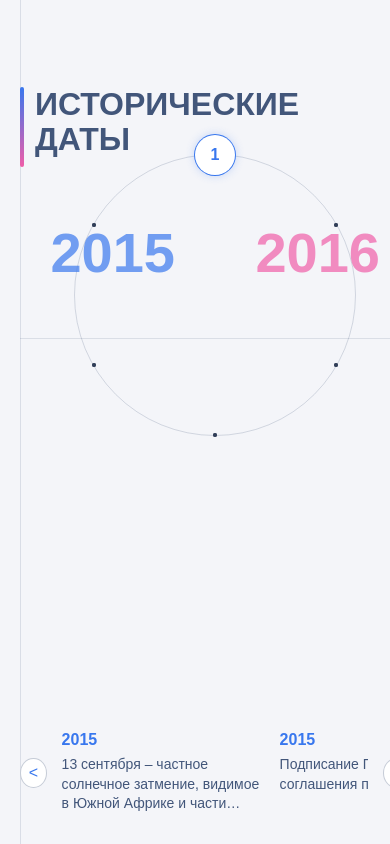
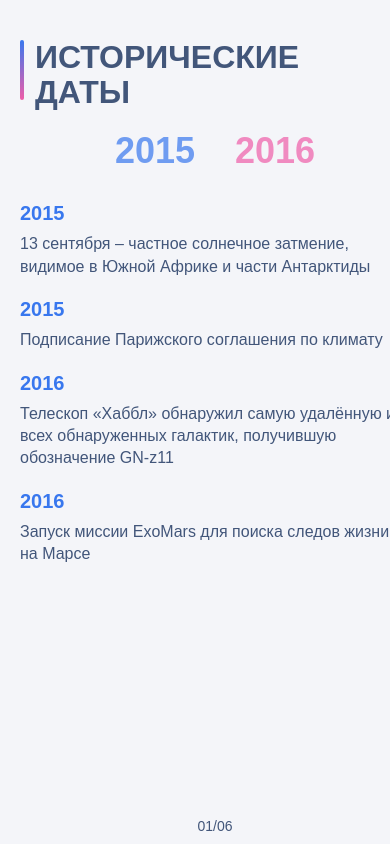
Before and after one commit to Marat-Tibilov/test_task, a React app: page / in a window 390 px wide. Built offline with nearby package versions, Linux system fonts and the light colour scheme.

Commit message:
работа с адаптивом настройка мобильной версии

```diff
--- a/src/components/time-line-block/timeline-block.scss
+++ b/src/components/time-line-block/timeline-block.scss
@@ -21,10 +21,24 @@ $bg: #f4f5f9;
   @media (max-width: 767px) {
     width: 100%;
     padding: 0 20px;
+    height: 100vh;
+    display: block;
+    overflow-y: auto;
   }
 }
 
-/* Тонкие серые линии */
+/* На мобилке скрываем все элементы ПК версии */
+@media (max-width: 767px) {
+  .cross-lines,
+  .circle-wrap,
+  .dynamic-years,
+  .circle-points-container,
+  .bottom-section {
+    display: none !important;
+  }
+}
+
+/* Стили для ПК остаются без изменений */
 .cross-lines {
   position: absolute;
   inset: 0;
@@ -37,33 +51,19 @@ $bg: #f4f5f9;
     background: rgba(66, 86, 122, 0.15);
   }
 
-  /* Центральная вертикальная линия */
   &::before {
     width: 1px;
     height: 100%;
     left: 50%;
     top: 0;
     transform: translateX(-50%);
-
-    /* Скрыть на мобилке */
-    @media (max-width: 767px) {
-      display: none;
-    }
   }
 
-  /* Горизонтальная линия */
   &::after {
     height: 1px;
     width: calc(100% - 160px);
     top: 50%;
     left: 80px;
-
-    /* Адаптив для мобилки */
-    @media (max-width: 767px) {
-      width: calc(100% - 40px);
-      left: 20px;
-      top: 40%;
-    }
   }
 
   .vertical-left {
@@ -73,10 +73,6 @@ $bg: #f4f5f9;
     left: 80px;
     top: 0;
     background: rgba(66, 86, 122, 0.15);
-
-    @media (max-width: 767px) {
-      left: 20px;
-    }
   }
 
   .vertical-right {
@@ -86,10 +82,6 @@ $bg: #f4f5f9;
     right: 80px;
     top: 0;
     background: rgba(66, 86, 122, 0.15);
-
-    @media (max-width: 767px) {
-      right: 20px;
-    }
   }
 }
 
@@ -118,20 +110,92 @@ $bg: #f4f5f9;
     border-radius: 2px;
   }
 
-  /* Мобильная версия */
+  /* Мобильный заголовок */
   @media (max-width: 767px) {
-    top: 60px;
-    left: 20px;
+    position: relative;
+    top: auto;
+    left: auto;
+    margin: 40px 0 20px 0;
     font-size: 32px;
     padding-left: 15px;
+    width: 100%;
 
     &::before {
       width: 4px;
-      height: 80px;
+      height: 60px;
     }
   }
 }
 
+/* Мобильная версия */
+.mobile-layout {
+  display: none;
+
+  @media (max-width: 767px) {
+    display: flex;
+    flex-direction: column;
+    width: 100%;
+    height: calc(100vh - 120px);
+  }
+}
+
+.mobile-years {
+  display: flex;
+  align-items: center;
+  justify-content: center;
+  gap: 40px;
+  margin: 0 0 30px 0;
+
+  .year-start,
+  .year-end {
+    font-size: 36px;
+    font-weight: 700;
+    opacity: 0.7;
+  }
+
+  .year-start {
+    color: $primary-color;
+  }
+
+  .year-end {
+    color: $accent-color;
+  }
+}
+
+.mobile-events {
+  flex: 1;
+  display: flex;
+  flex-direction: column;
+  gap: 20px;
+  margin-bottom: 20px;
+}
+
+.mobile-event {
+  .event-year {
+    color: $primary-color;
+    font-size: 20px;
+    font-weight: 700;
+    margin-bottom: 8px;
+  }
+
+  .event-description {
+    color: $text-color;
+    font-size: 16px;
+    line-height: 1.4;
+  }
+}
+
+.mobile-pagination {
+  display: flex;
+  justify-content: center;
+  align-items: center;
+  font-size: 14px;
+  color: $text-color;
+  margin-top: auto;
+  padding: 20px 0;
+}
+
+/* Стили ПК остаются */
 .circle-wrap {
   position: absolute;
   top: 50%;
@@ -145,12 +209,6 @@ $bg: #f4f5f9;
   align-items: center;
   justify-content: center;
   z-index: 3;
-
-  @media (max-width: 767px) {
-    width: 280px;
-    height: 280px;
-    top: 35%;
-  }
 }
 
 .dynamic-years {
@@ -180,16 +238,6 @@ $bg: #f4f5f9;
   .year-end {
     color: $accent-color;
   }
-
-  @media (max-width: 767px) {
-    gap: 80px;
-    top: 35%;
-
-    .year-start,
-    .year-end {
-      font-size: 56px;
-    }
-  }
 }
 
 .circle-points-container {
@@ -200,12 +248,6 @@ $bg: #f4f5f9;
   width: 440px;
   height: 440px;
   z-index: 4;
-
-  @media (max-width: 767px) {
-    width: 280px;
-    height: 280px;
-    top: 35%;
-  }
 }
 
 .circle-point {
@@ -267,24 +309,6 @@ $bg: #f4f5f9;
     font-weight: 700;
     font-family: "PT Sans", sans-serif;
   }
-
-  @media (max-width: 767px) {
-    &::before {
-      width: 4px;
-      height: 4px;
-    }
-
-    &:hover::before,
-    &.active::before {
-      width: 40px;
-      height: 40px;
-    }
-
-    &:hover::after,
-    &.active::after {
-      font-size: 16px;
-    }
-  }
 }
 
 .bottom-section {
@@ -298,21 +322,11 @@ $bg: #f4f5f9;
   max-width: 1140px;
   margin: 0 auto;
   z-index: 10;
-
-  @media (max-width: 767px) {
-    bottom: 30px;
-    gap: 15px;
-    width: calc(100% - 40px);
-  }
 }
 
 .timeline-swiper {
   width: 100%;
   max-width: 950px;
-
-  @media (max-width: 767px) {
-    max-width: none;
-  }
 }
 
 .event-item {
@@ -331,18 +345,6 @@ $bg: #f4f5f9;
     -webkit-box-orient: vertical;
     display: -webkit-box;
     overflow: hidden;
-  }
-
-  @media (max-width: 767px) {
-    .event-year {
-      font-size: 16px;
-      margin-bottom: 6px;
-    }
-
-    .event-description {
-      font-size: 14px;
-      line-height: 1.4;
-    }
   }
 }
 
@@ -370,12 +372,6 @@ $bg: #f4f5f9;
     opacity: 0.3;
     cursor: not-allowed;
   }
-
-  @media (max-width: 767px) {
-    width: 30px;
-    height: 30px;
-    font-size: 16px;
-  }
 }
 
 html, body {
--- a/src/components/time-line-block/timline-block.tsx
+++ b/src/components/time-line-block/timline-block.tsx
@@ -1,7 +1,6 @@
 import React, { useEffect, useRef, useState } from "react";
 import { Swiper, SwiperSlide } from "swiper/react";
 import "swiper/css";
-import gsap from "gsap";
 import "./timeline-block.scss";
 
 interface Period {
@@ -29,25 +28,22 @@ const TimelineBlock: React.FC<{ periods: Period[] }> = ({ periods }) => {
     }, []);
 
     useEffect(() => {
-        if (!circleRef.current) return;
+        if (!circleRef.current || isMobile) return;
         const r = circleRef.current.offsetWidth / 2;
-        setRadius(isMobile ? 140 : 220);
+        setRadius(r);
     }, [isMobile]);
 
     const current = periods[activeIndex];
+    const allEvents = periods.flatMap((period) => period.events);
 
-    const getPointPosition = (index: number, total: number, r: number) => {
-        const angle = (index * (360 / total) - 90) * (Math.PI / 180);
-        return {
-            x: Math.cos(angle) * r,
-            y: Math.sin(angle) * r,
-        };
-    };
-
-    const allEvents = periods.flatMap((period) => period.events);
+    // Для мобилки показываем все события текущего периода
+    const currentEvents = periods[activeIndex]?.events || [];
 
     return (
         <div className="timeline-block">
+            {!isMobile ? (
+                // ПК ВЕРСИЯ
+                <>
                     <div className="cross-lines">
                         <div className="vertical-left"></div>
                         <div className="vertical-right"></div>
@@ -93,8 +89,8 @@ const TimelineBlock: React.FC<{ periods: Period[] }> = ({ periods }) => {
                         </button>
 
                         <Swiper
-                    spaceBetween={isMobile ? 20 : 60}
-                    slidesPerView={isMobile ? 1.5 : 3}
+                            spaceBetween={60}
+                            slidesPerView={3}
                             className="timeline-swiper"
                             onSwiper={(swiper) => (swiperRef.current = swiper)}
                         >
@@ -115,8 +111,45 @@ const TimelineBlock: React.FC<{ periods: Period[] }> = ({ periods }) => {
                             &gt;
                         </button>
                     </div>
+                </>
+            ) : (
+                // МОБИЛЬНАЯ ВЕРСИЯ - ПРОСТОЙ LAYOUT
+                <>
+                    <h2 className="timeline-title">
+                        исторические <br /> даты
+                    </h2>
+
+                    <div className="mobile-layout">
+                        <div className="mobile-years">
+                            <span className="year-start">{current.startYear}</span>
+                            <span className="year-end">{current.endYear}</span>
+                        </div>
+
+                        <div className="mobile-events">
+                            {currentEvents.map((event, index) => (
+                                <div key={index} className="mobile-event">
+                                    <div className="event-year">{event.year}</div>
+                                    <div className="event-description">{event.description}</div>
+                                </div>
+                            ))}
+                        </div>
+
+                        <div className="mobile-pagination">
+                            {String(activeIndex + 1).padStart(2, '0')}/{String(periods.length).padStart(2, '0')}
+                        </div>
+                    </div>
+                </>
+            )}
         </div>
     );
+
+    function getPointPosition(index: number, total: number, r: number) {
+        const angle = (index * (360 / total) - 90) * (Math.PI / 180);
+        return {
+            x: Math.cos(angle) * r,
+            y: Math.sin(angle) * r,
+        };
+    }
 };
 
 export default TimelineBlock;
```
Lines whose indentation alone changed are shown as unchanged.
